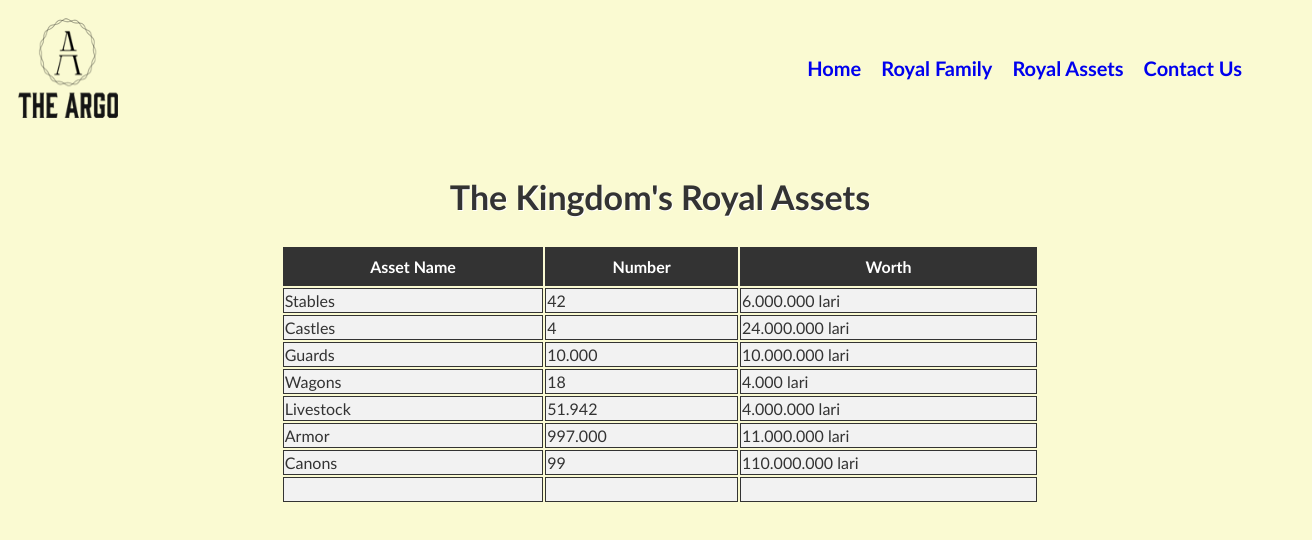
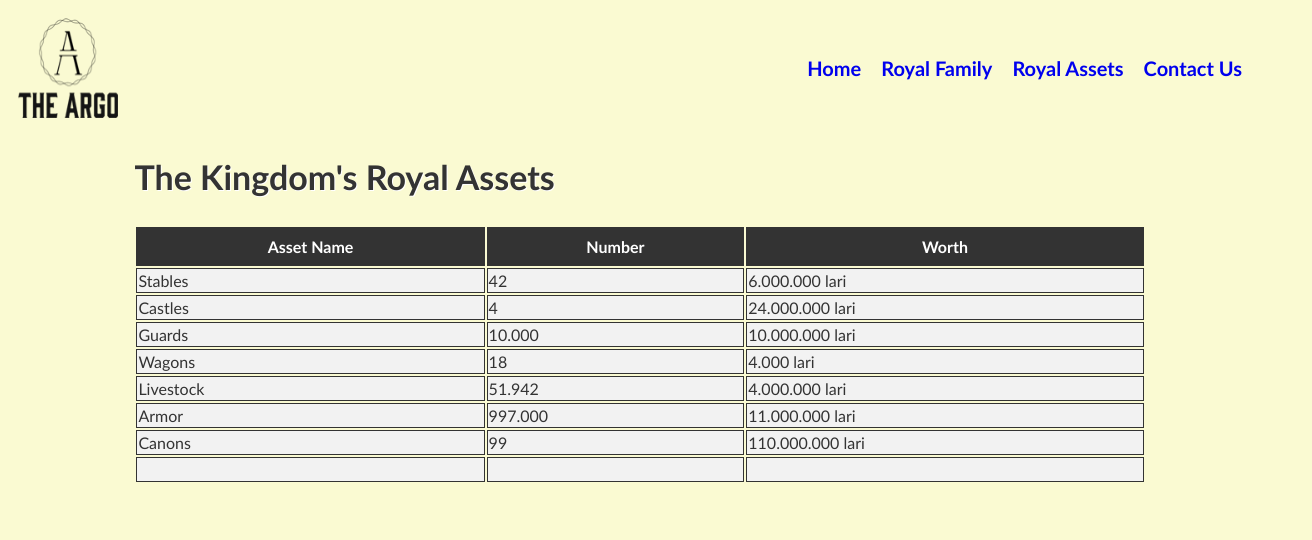
Before and after one commit to joffrey7486/WildCodeSchool_DevChallenge, a website built with Parcel: page assets.html in a window 1280 px wide. Shown: the whole page, 1312 px wide, since content can reach past the window. Built offline with nearby package versions, Linux system fonts and the light colour scheme.

Commit message:
ressemblance accrue avec le modèle

```diff
--- a/assets.html
+++ b/assets.html
@@ -19,7 +19,9 @@
       </div>
 
       <section id="assets">
-        <h2>The Kingdom's Royal Assets</h2>
+        <div class="title">
+            <h2>The Kingdom's Royal Assets</h2>
+        </div>
         <table>
         <thead>
             <tr>
--- a/style.css
+++ b/style.css
@@ -2,10 +2,6 @@
     background-color: lightgoldenrodyellow;
     font-family: "Gill Sans", sans-serif;
     color: #333;
-}
-
-section {
-    padding: 20px;
 }
 
 ul {
@@ -103,7 +99,7 @@
 }
 
 table{
-    width: 60%;
+    width: 80%;
 }
 table thead{
     background-color: #333;
```
Also changed, not shown: index.html (+3 -1 lines).
